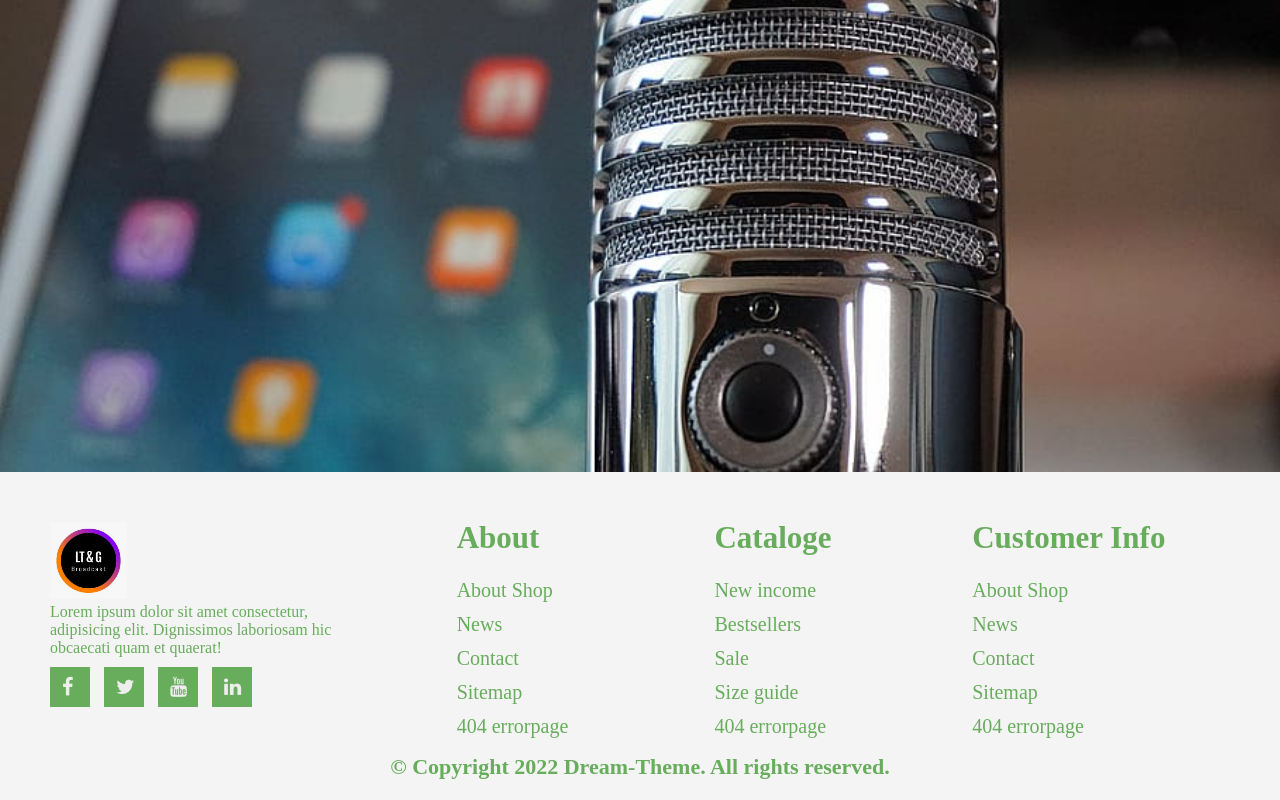
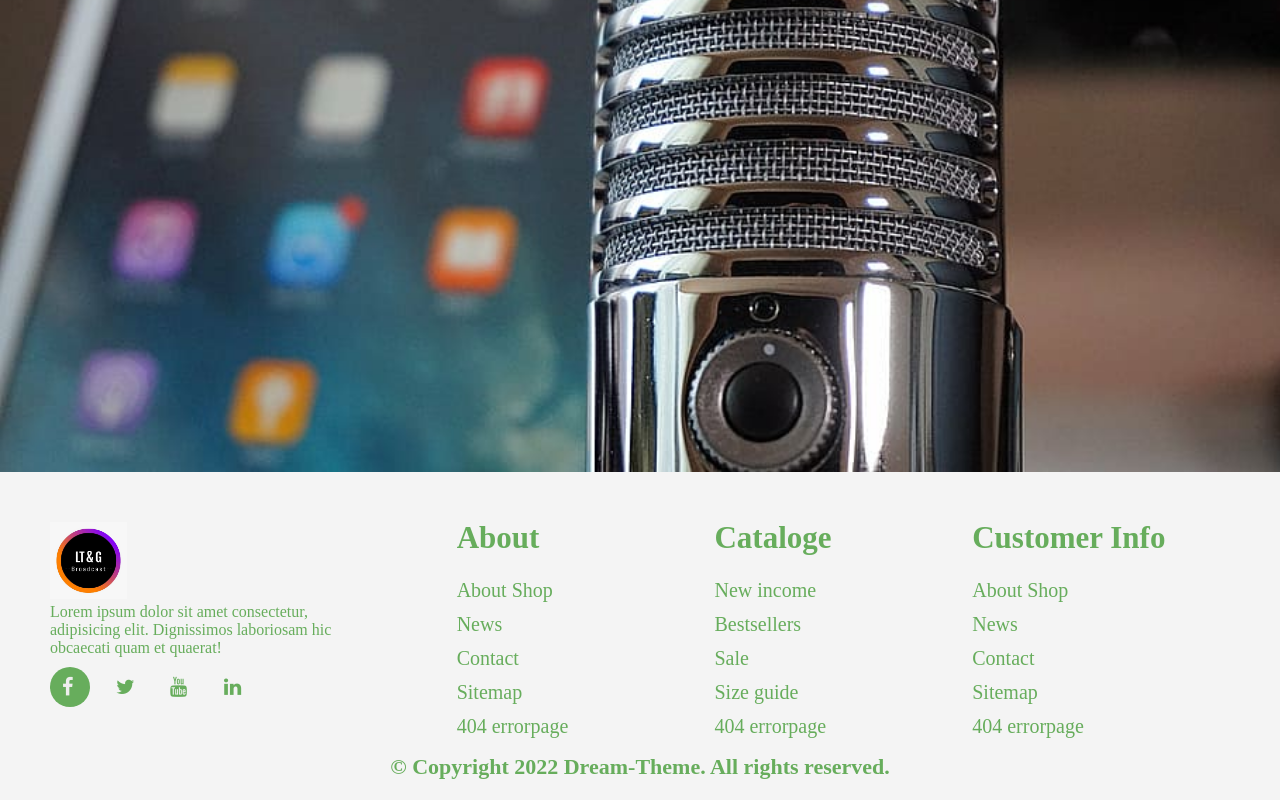
Before and after one commit to moRefaat271/e-commerce, a plain HTML site: page index.html in a window 1280 px wide. In both pictures the pointer is over the link 70 px from the left and 1015 px from the top of the page. Shown: the part 328-1128 px from the top of the page. Drawn offline with Linux system fonts and the light colour scheme.

Commit message:
Update index.html

```diff
--- a/index.html
+++ b/index.html
@@ -183,16 +183,24 @@
             margin-bottom: 10px;
         }
         .socials a {
-            background-color: #67AD5C;
             width: 40px;
             height: 40px;
             display: inline-block;
             margin-right: 10px;
+            border-radius: 25px;
+        }
+        .socials a:hover {
+            background-color: #67AD5C;
+            transition: .5s;
         }
         .socials a i{
-            color:#EEE;
+            color:#67AD5C;
             padding: 10px 12px;
             font-size: 20px;
+        }
+        .socials a i:hover{
+            color:#EEE;
+            transition: .5s;
         }
         .copyright{
             text-align: center;
```
